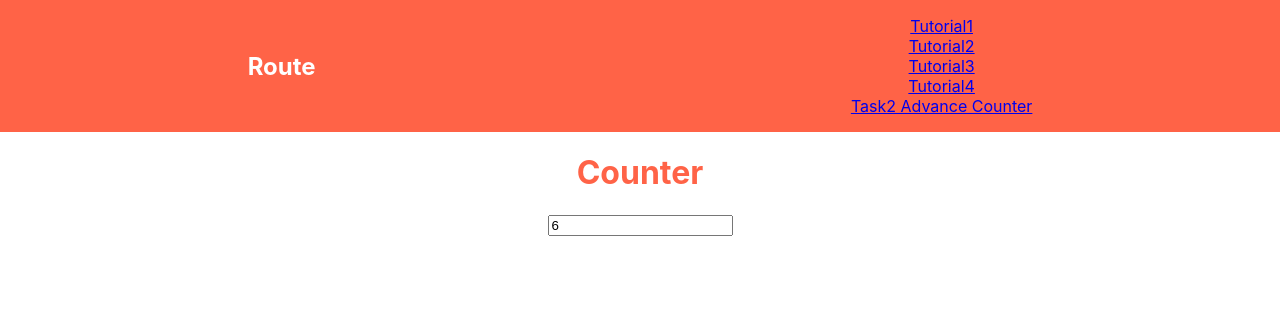
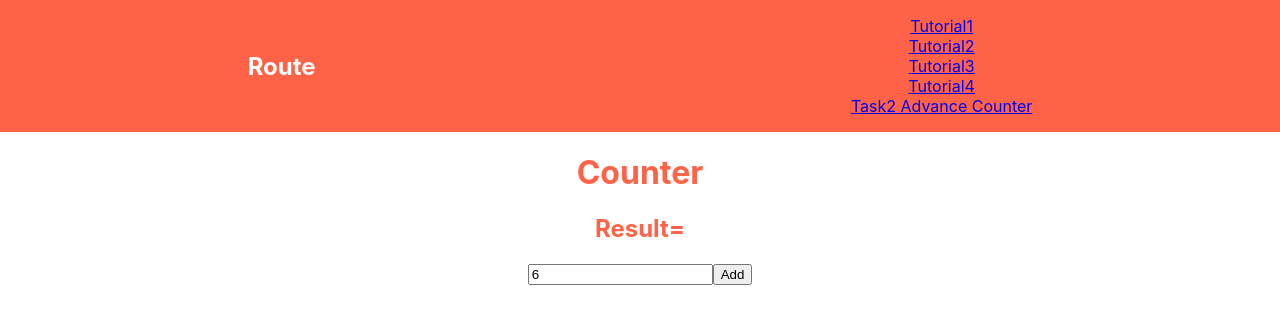
Before and after one commit to sameersheikh2/React-hooks, a React (Create React App) app: page /task2 in a window 1280 px wide. Shown: the top 324 px of the page. Built offline with nearby package versions, Linux system fonts and the light colour scheme.

Commit message:
In Task2- Added button to show input field value on click

```diff
--- a/src/App.js
+++ b/src/App.js
@@ -13,7 +13,7 @@ function App() {
     <div className="App">
       <Router>
         <Indx />
-        <Route path="/Tutorial1" component={Tutorial2} />
+        <Route path="/Tutorial1" component={Tutorial1} />
         <Route path="/Tutorial2" component={Tutorial2} />
         <Route path="/Tutorial3" component={Tutorial3} />
         <Route path="/Tutorial4" component={Tutorial4} />
--- a/src/Components/Input/task2.js
+++ b/src/Components/Input/task2.js
@@ -2,16 +2,26 @@ import React, { useState } from "react";
 
 const Counter = () => {
   const [num, setNum] = useState("6");
+  const [inputNum, setInputNum] = useState("");
   return (
     <div>
       <h1>Counter</h1>
+      <h2>Result={inputNum}</h2>
       <input
-        type="text"
+        type="number"
         value={num}
         onChange={(e) => {
           setNum(e.target.value);
         }}
       />
+      <button
+        value={inputNum}
+        onClick={(e) => {
+          setInputNum(num);
+        }}
+      >
+        Add
+      </button>
     </div>
   );
 };
```
